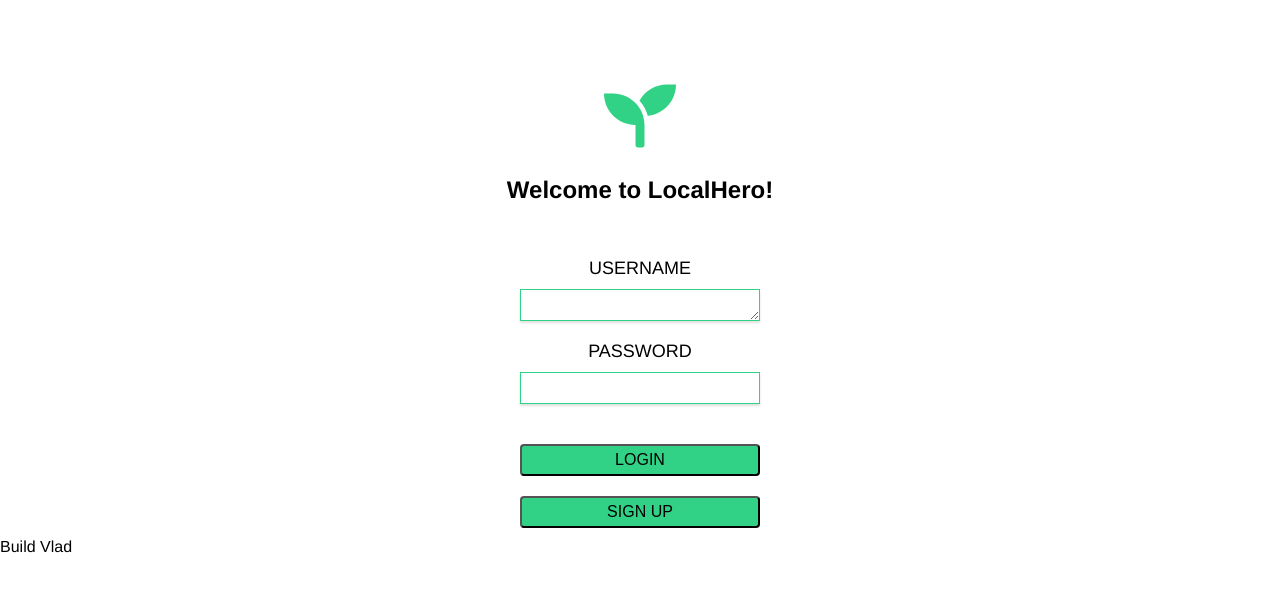
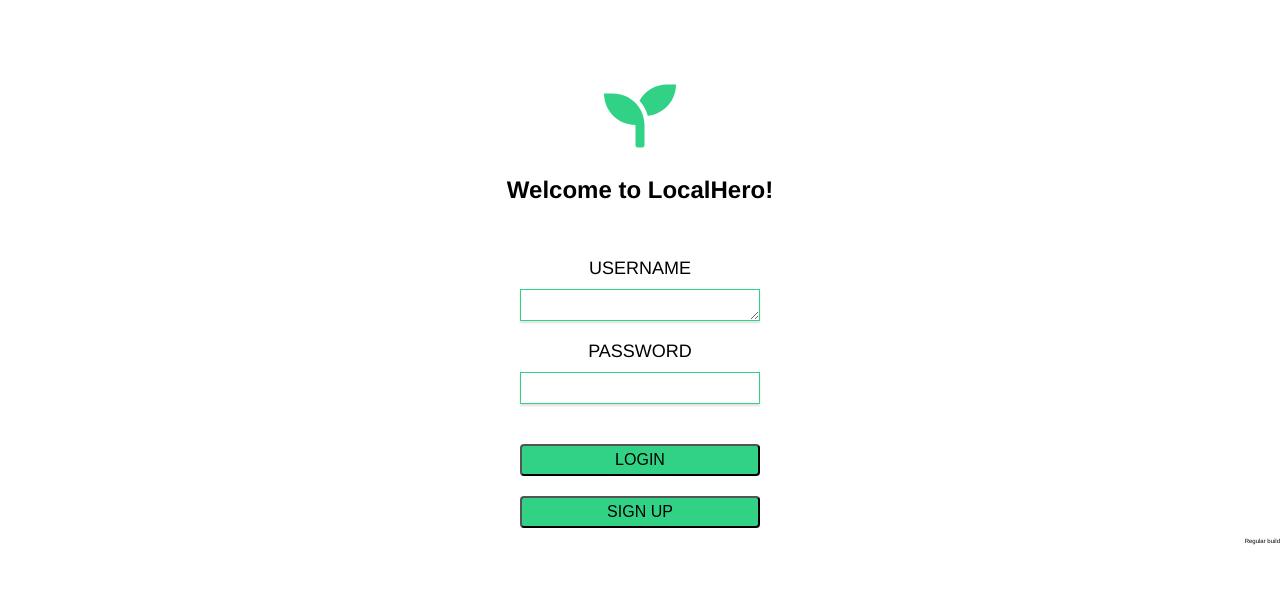
Before and after one commit to Vlad-Ber/Local_Heroes, a React (Create React App) app: page / in a window 1280 px wide. Shown: the top 592 px of the page. Built offline with nearby package versions, Linux system fonts and the light colour scheme.

Commit message:
rm gh pages stuff

```diff
--- a/src/views/Signup.js
+++ b/src/views/Signup.js
@@ -100,7 +100,9 @@ class Signup extends Component {
             width="240px"
           />
         </LinkWrapper>
-        <div>Build Vlad</div>
+        <BuildVersion>
+          Regular build
+        </BuildVersion>
         <TextWrapper>{this.state.text}</TextWrapper>
       </SignUpWrapper>
     );
@@ -132,4 +134,10 @@ const WelcomeMessage = styled.div`
   padding-bottom: 10px;
 `;
 
+const BuildVersion = styled.div`
+  display: flex;
+  justify-content: flex-end;
+  font-size: 6px;
+`;
+
 export default Signup;
```
Also changed, not shown: package.json (+2 -8 lines).
